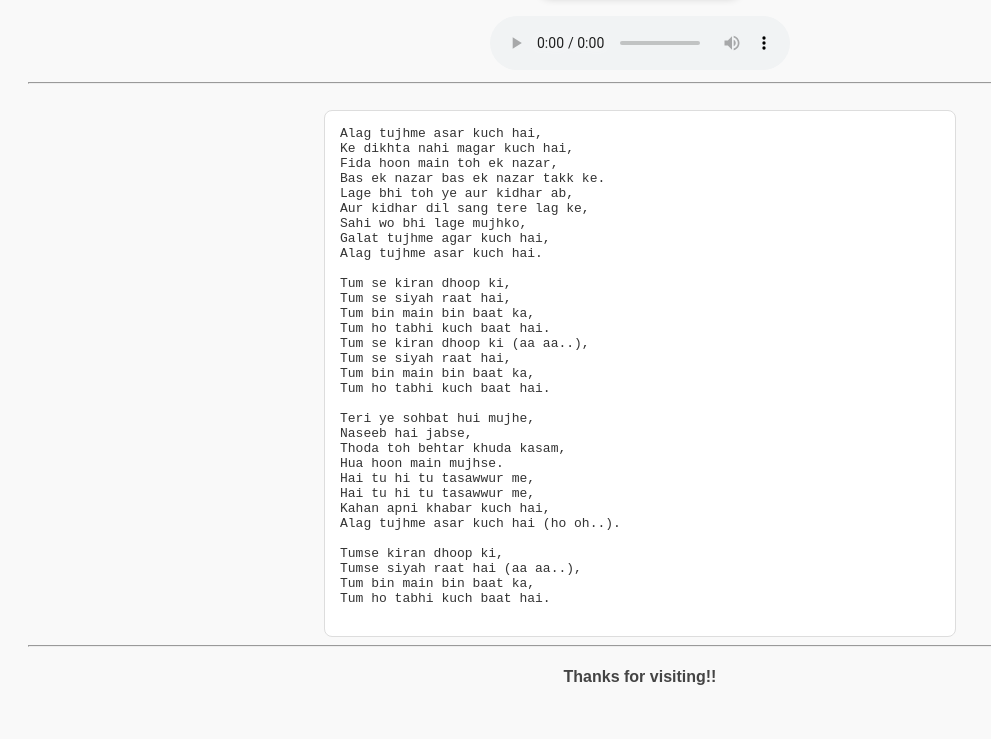
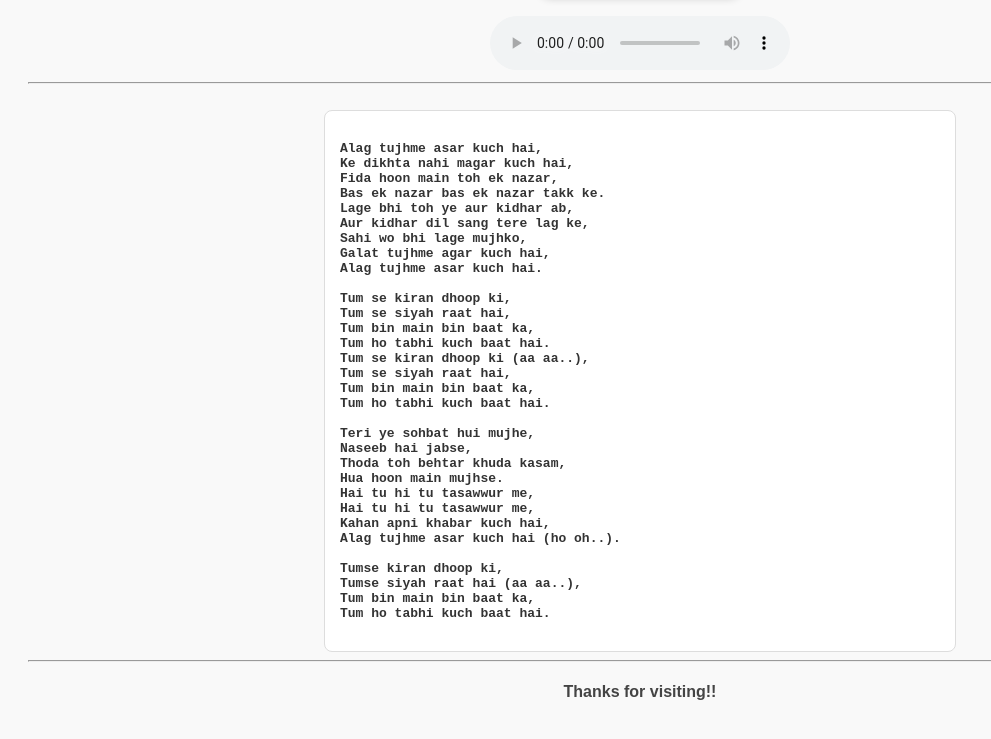
Before and after one commit to Vanshji0706/Tum-se-lyrics1, a plain HTML site: page index.html in a window 1280 px wide. Shown: the part 393-1132 px from the top of the page, without its empty margins (0-991 px from the left). Drawn offline with Linux system fonts and the light colour scheme.

Commit message:
Update index.html

```diff
--- a/index.html
+++ b/index.html
@@ -56,7 +56,7 @@
 
     <hr>
     <br>
-    <pre>
+    <pre><b>
 Alag tujhme asar kuch hai,
 Ke dikhta nahi magar kuch hai,
 Fida hoon main toh ek nazar,
@@ -89,7 +89,7 @@ Tumse kiran dhoop ki,
 Tumse siyah raat hai (aa aa..),
 Tum bin main bin baat ka,
 Tum ho tabhi kuch baat hai.
-    </pre>
+  </b></pre>
     <hr>
     <h4>Thanks for visiting!!</h4>
 </body>
```
